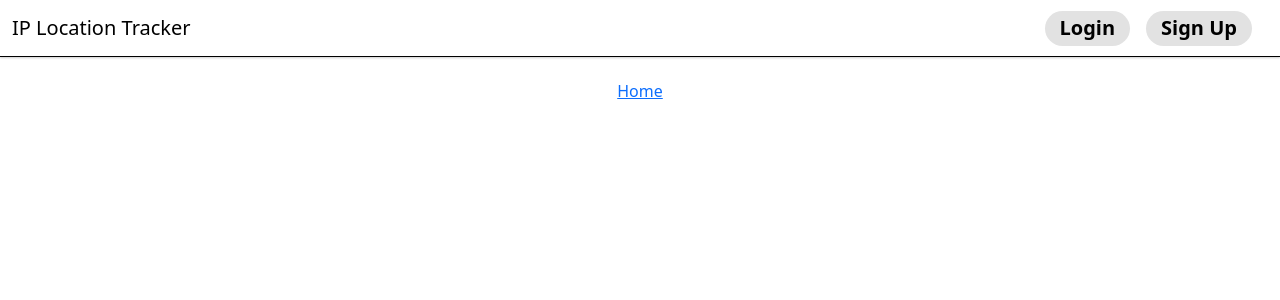
After one commit to GBMcQuigg/Capstone-Project-IPStack, a Flask app: template templates/location.html in a window 1280 px wide. The commit adds this page. Shown: the top 300 px of the page. Run offline with Flask 2, Linux system fonts and the light colour scheme; the template is opened without the code that fills it, so the values that code supplies are empty; some libraries are stand-ins or nearby versions.

Commit message:
Connected results to database

```diff
--- a/app.py
+++ b/app.py
@@ -1,10 +1,10 @@
-import email
+
 from flask import Flask, render_template, request, flash, redirect, session, abort, g
 import requests
 from forms import LoginForm, SearchForm, RegisterForm
-from models import db, connect_db, User
+from models import db, connect_db, User, Result
 from sqlalchemy.exc import IntegrityError
-from private import password, private_key, API_KEY
+from private import password, private_key, API_KEY, API_BASE_URL
 
 CURR_USER_KEY = "curr_user"
 
@@ -20,11 +20,6 @@ app.config['SECRET_KEY'] = f'{private_key}'
 connect_db(app)
 db.create_all()
 
-
-# Send request to API ------------------------------------------------------------
-
-
-# res = requests.get(f'http://api.ipstack.com/{ip_address}?access_key={API_KEY}')
 
 
 # User Signup/Login/Logout --------------------------------------------------
@@ -51,21 +46,32 @@ def do_logout():
         del session[CURR_USER_KEY]
 
 
+@app.route('/register', methods=['GET', 'POST'])
+def signup():
 
-# Routes -----------------------------------------------------------------
+    form = RegisterForm()
 
+    if form.validate_on_submit():
+        try:
+            new_user = User.signup(
+                username=form.username.data,
+                email=form.email.data,
+                password=form.password.data
+            )
+            db.session.commit()
+            session['user_id'] = new_user.id
 
-@app.route('/')
-def homepage():
+        except IntegrityError:
+            flash("Username already taken", 'danger')
+            return render_template('users/register.html', form=form)
 
-    # # if not g.user:
-    # #     flash("Please log in or sign up to search!", "danger")
-    # #     return redirect("/login")
+        do_login(new_user)
 
-    # # user = g.user
-    # form = SearchForm()
+        return redirect('/')
 
-    return render_template('home.html')
+    else:
+        return render_template('users/register.html', form=form)
+
 
 @app.route('/login', methods=['GET', 'POST'])
 def login():
@@ -79,6 +85,7 @@ def login():
         if user:
             do_login(user)
             flash(f"Welcome back, {user.username}", "success")
+            session['user_id'] = user.id
             return redirect('/')
 
         flash("Username or Password is incorrect.", "danger")
@@ -86,34 +93,59 @@ def login():
     return render_template('users/login.html', form=form)
 
 
-@app.route('/register', methods=['GET', 'POST'])
-def signup():
-
-    form = RegisterForm()
-
-    if form.validate_on_submit():
-        try:
-            user = User.signup(
-                username=form.username.data,
-                email=form.email.data,
-                password=form.password.data
-            )
-            db.session.commit()
-
-        except IntegrityError:
-            flash("Username already taken", 'danger')
-            return render_template('users/register.html', form=form)
-
-        do_login(user)
-
-        return redirect('/')
-
-    else:
-        return render_template('users/register.html', form=form)
 
 
 @app.route('/logout')
 def log_user_out():
+
     do_logout()
 
+    flash("You have been successfully logged out.", "success")
+
     return redirect('/login')
+
+
+
+# Routes -----------------------------------------------------------------
+
+
+@app.route('/')
+def location_response():
+
+    if "curr_user" not in session:
+        flash("You must login or sign up to proceed.", "danger")
+        return redirect('/login')
+
+    form = SearchForm()
+
+    return render_template('home.html', form=form)
+
+
+@app.route('/', methods=["POST"])
+def homepage():
+
+    if "curr_user" not in session:
+        flash("You must login or sign up to proceed.", "danger")
+        return redirect('/login')
+
+    form = SearchForm()
+
+    if form.validate_on_submit():
+
+        search = form.search.data
+
+        res = requests.get(f'{API_BASE_URL}/{search}?access_key={API_KEY}')
+        data = res.json()
+        city = data['city']
+        state = data['region_name']
+        country = data['country_name']
+        location = {'city': city, 'state': state, 'country': country}
+
+        new_search = Result(searchLocation=search, userId=session["curr_user"])
+        db.session.add(new_search)
+        db.session.commit()
+
+        return render_template('location.html', form=form, location=location)
+
+    # flash("Error: Invalid IP Address.", "danger")
+    return render_template('home.html', form=form)
--- a/models.py
+++ b/models.py
@@ -5,7 +5,6 @@ from flask_sqlalchemy import SQLAlchemy
 
 bcrypt = Bcrypt()
 db = SQLAlchemy()
-
 
 
 class Result(db.Model):
@@ -36,7 +35,6 @@ class Result(db.Model):
     )
 
 
-
 class User(db.Model):
     """User saved to the database."""
 
@@ -63,9 +61,6 @@ class User(db.Model):
         nullable=False,
         unique=True
     )
-
-
-
 
 
     @classmethod
--- a/static/styles.css
+++ b/static/styles.css
@@ -21,6 +21,7 @@ nav {
 .content-container {
   margin-top: 40px;
   text-align: center;
+
 }
 
 #description {
@@ -31,3 +32,16 @@ nav {
 #search {
     margin: 0 7px;
 }
+
+#flashes {
+  text-align: center;
+  width: 40%;
+}
+
+#search_form {
+  display: flex;
+}
+
+#results {
+  padding: 22px 0;
+}
--- a/templates/base.html
+++ b/templates/base.html
@@ -43,7 +43,7 @@
       </div>
     </nav>
 
-    <div class="container">
+    <div class="container" id="flashes">
       {% for category, message in get_flashed_messages(with_categories=True) %}
       <div class="alert alert-{{ category }}">{{ message }}</div>
       {% endfor %} {% block content %} {% endblock %}
--- /dev/null
+++ b/templates/location.html
@@ -0,0 +1,12 @@
+{% extends 'base.html' %} {% block content %}
+<div id="results">
+  {% if location %}
+
+  <h3>{{ location.city }}, {{ location.state }}</h3>
+  <h3>{{ location.country }}</h3>
+  {% endif %}
+  <div id="home-btn">
+    <a href="/">Home</a>
+  </div>
+</div>
+{% endblock %}
```
Also changed, not shown: templates/home.html (+12 -7 lines), forms.py (line endings or trailing spaces).
